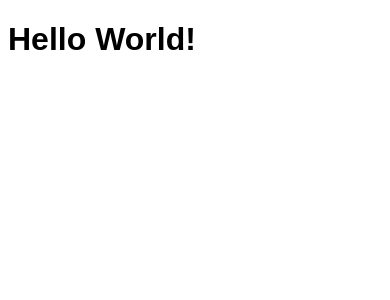
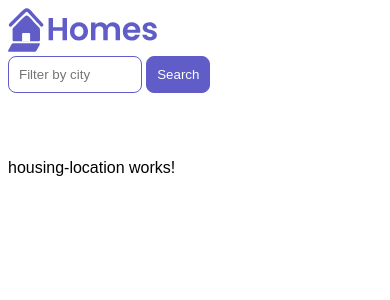
Before and after one commit to Radu-A/angular-first-app, an Angular app: page / in a window 390 px wide. Shown: the top 300 px of the page. Built offline with nearby package versions, Linux system fonts and the light colour scheme; no server answers.

Commit message:
feat(housing-location): create component

```diff
--- a/src/app/app.ts
+++ b/src/app/app.ts
@@ -1,8 +1,22 @@
 import { Component } from "@angular/core";
+import { Home } from "./home/home";
 
 @Component({
   selector: "app-root",
-  template: `<h1>Hello World!</h1>`,
+  imports: [Home],
+  template: `<main>
+    <header class="brand-name">
+      <img
+        class="brand-logo"
+        src="../assets/logo.svg"
+        alt="logo"
+        aria-hidden="true"
+      />
+    </header>
+    <section class="content">
+      <app-home></app-home>
+    </section>
+  </main>`,
 })
 export class App {
   title = "homes";
--- /dev/null
+++ b/src/app/home/home.css
@@ -0,0 +1,36 @@
+.results {
+  display: grid;
+  column-gap: 14px;
+  row-gap: 14px;
+  grid-template-columns: repeat(auto-fill, minmax(400px, 400px));
+  margin-top: 50px;
+  justify-content: space-around;
+}
+input[type="text"] {
+  border: solid 1px var(--primary-color);
+  padding: 10px;
+  border-radius: 8px;
+  margin-right: 4px;
+  display: inline-block;
+  width: 30%;
+}
+button {
+  padding: 10px;
+  border: solid 1px var(--primary-color);
+  background: var(--primary-color);
+  color: white;
+  border-radius: 8px;
+}
+@media (min-width: 500px) and (max-width: 768px) {
+  .results {
+    grid-template-columns: repeat(2, 1fr);
+  }
+  input[type="text"] {
+    width: 70%;
+  }
+}
+@media (max-width: 499px) {
+  .results {
+    grid-template-columns: 1fr;
+  }
+}
--- /dev/null
+++ b/src/app/home/home.ts
@@ -0,0 +1,20 @@
+import { Component } from "@angular/core";
+import { HousingLocation } from "../housing-location/housing-location";
+
+@Component({
+  selector: "app-home",
+  imports: [HousingLocation],
+  template: `
+    <section>
+      <form>
+        <input type="text" placeholder="Filter by city" />
+        <button class="primary" type="button">Search</button>
+      </form>
+    </section>
+    <section class="results">
+      <app-housing-location></app-housing-location>
+    </section>
+  `,
+  styleUrl: "./home.css",
+})
+export class Home {}
--- /dev/null
+++ b/src/app/housing-location/housing-location.css
@@ -0,0 +1,30 @@
+.listing {
+  background: var(--accent-color);
+  border-radius: 30px;
+  padding-bottom: 30px;
+}
+.listing-heading {
+  color: var(--primary-color);
+  padding: 10px 20px 0 20px;
+}
+.listing-photo {
+  height: 250px;
+  width: 100%;
+  object-fit: cover;
+  border-radius: 30px 30px 0 0;
+}
+.listing-location {
+  padding: 10px 20px 20px 20px;
+}
+.listing-location::before {
+  content: url("/assets/location-pin.svg") / "";
+}
+section.listing a {
+  padding-left: 20px;
+  text-decoration: none;
+  color: var(--primary-color);
+}
+section.listing a::after {
+  content: "\203A";
+  margin-left: 5px;
+}
--- /dev/null
+++ b/src/app/housing-location/housing-location.ts
@@ -0,0 +1,9 @@
+import { Component } from "@angular/core";
+
+@Component({
+  selector: "app-housing-location",
+  imports: [],
+  template: ` <p>housing-location works!</p> `,
+  styleUrl: `./housing-location.css`,
+})
+export class HousingLocation {}
--- a/src/styles.css
+++ b/src/styles.css
@@ -14,5 +14,5 @@
   border-radius: 8px;
 }
 body {
-  font-family: 'Be Vietnam Pro', sans-serif;
+  font-family: "Be Vietnam Pro", sans-serif;
 }
```
Also changed, not shown: src/assets/location-pin.svg (added), src/assets/logo.svg (added).
